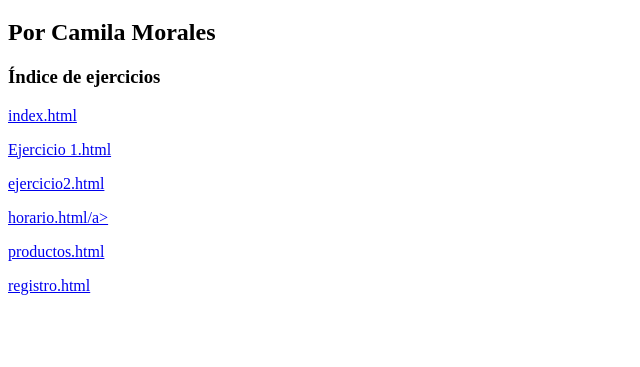
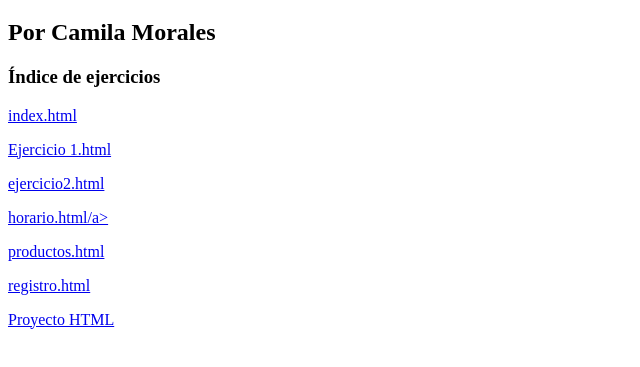
Before and after one commit to cm-04-mrls/AW_25_26, a plain HTML site: page index.html in a window 1280 px wide. Shown: the part 61-428 px from the top of the page, without its empty margins (0-640 px from the left). Drawn offline with Linux system fonts and the light colour scheme.

Commit message:
index.html

```diff
--- a/index.html
+++ b/index.html
@@ -24,6 +24,8 @@
     <p><a href="4.1⁄2/productos.html">productos.html</a></p>
 
     <p><a href="4.1⁄2/registro.html">registro.html</a></p>
+
+    <p><a href="APW2526/Pagina.html">Proyecto HTML</a></p>
 </body>
 
 </html>
```
